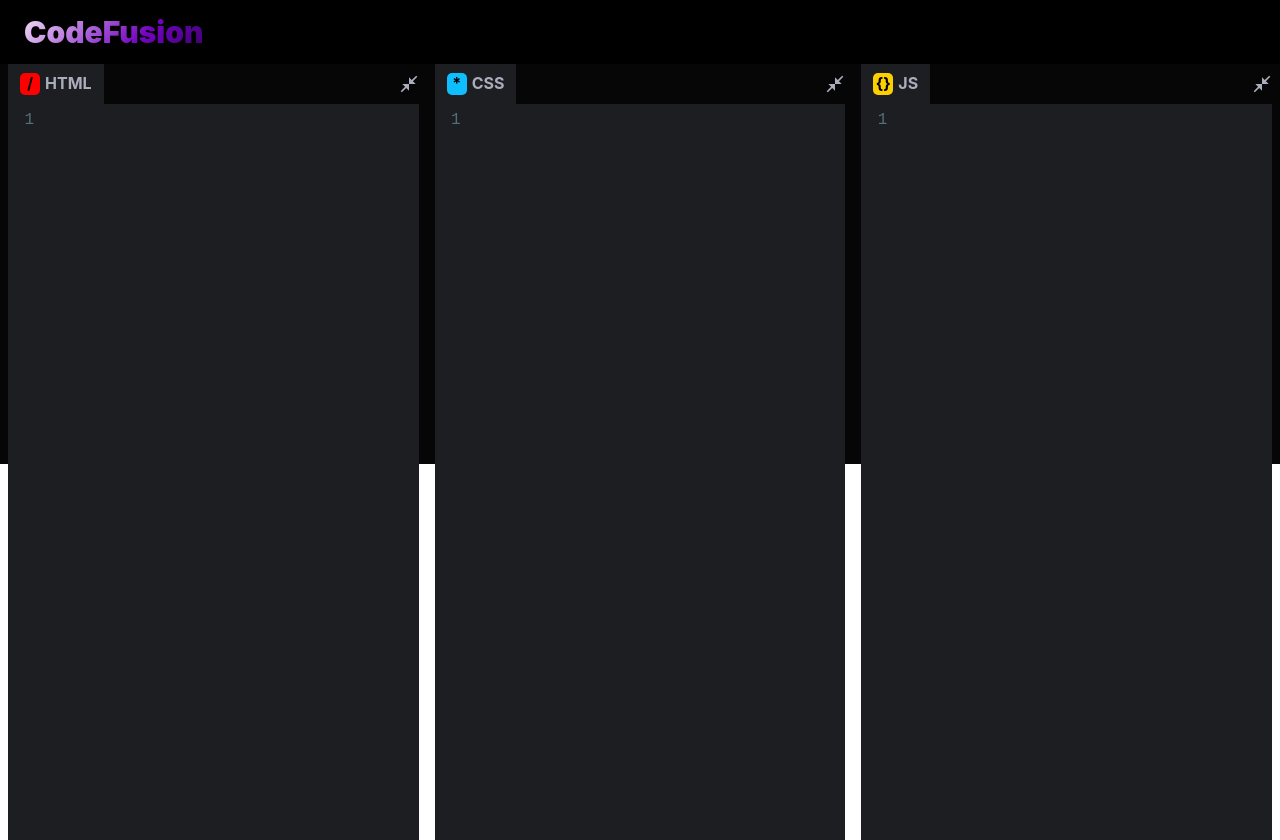
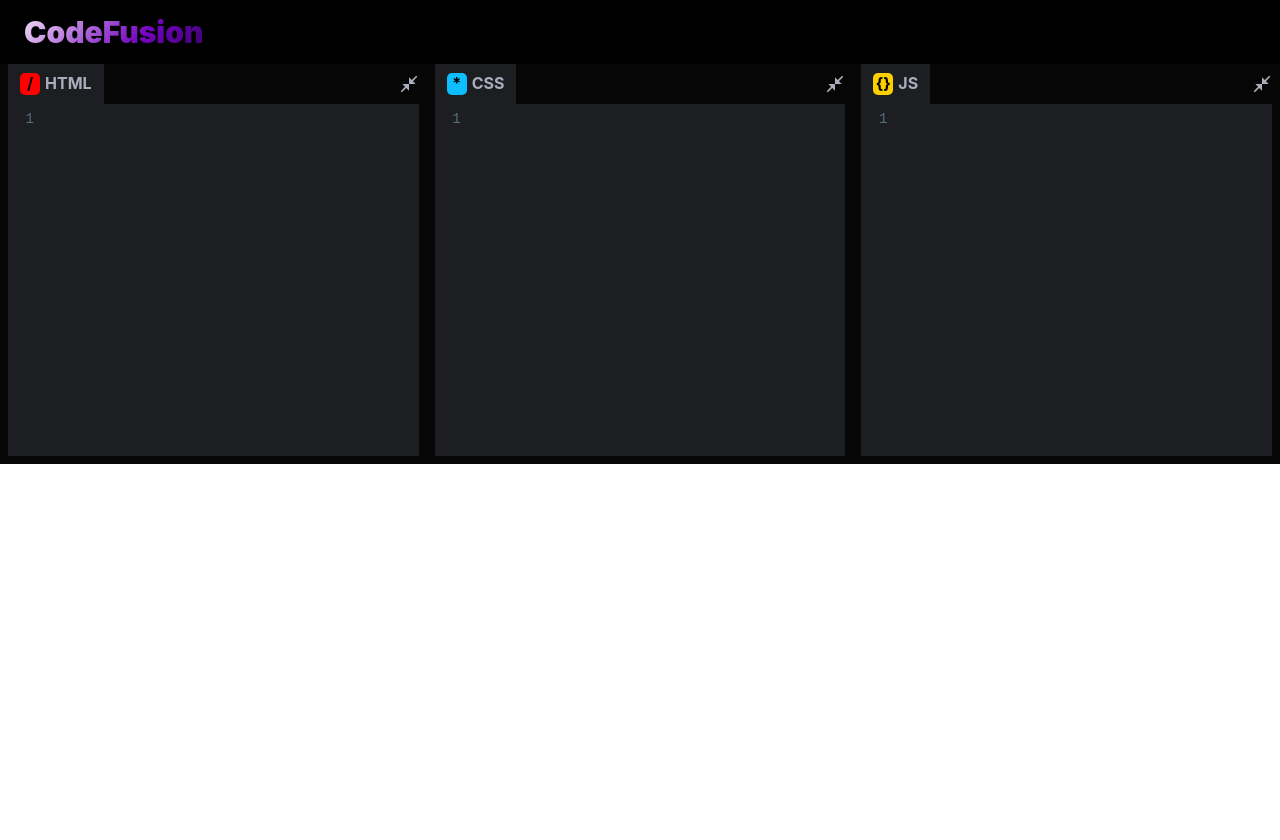
Before and after one commit to muku007-codes/CodeFusion, a React (Create React App) app: page /ide in a window 1280 px wide. After the commit the page ends 800 px from the top, so only its background shows below. Built offline with nearby package versions, Linux system fonts and the light colour scheme.

Commit message:
updates 4

```diff
--- a/src/App.css
+++ b/src/App.css
@@ -2,14 +2,14 @@
 @import url('https://fonts.googleapis.com/css2?family=Bruno+Ace+SC&display=swap');
 @import url('https://fonts.googleapis.com/css2?family=Pacifico&display=swap'); */
 
-@import url("https://fonts.googleapis.com/css2?family=Hanken+Grotesk:ital,wght@0,200;0,400;0,600;0,900;1,100&display=swap");
+@import url('https://fonts.googleapis.com/css2?family=Hanken+Grotesk:ital,wght@0,200;0,400;0,600;0,900;1,100&display=swap');
 /* font-family: 'Hanken Grotesk', sans-serif; */
-@import url("https://fonts.googleapis.com/css2?family=Inconsolata:wght@200;300;400;600;900&display=swap");
+@import url('https://fonts.googleapis.com/css2?family=Inconsolata:wght@200;300;400;600;900&display=swap');
 /* font-family: 'Inconsolata', monospace; */
 
 .container {
   overflow: scroll;
-  font-family: "Hanken Grotesk", sans-serif;
+  font-family: 'Hanken Grotesk', sans-serif;
 }
 
 *::-webkit-scrollbar {
@@ -22,7 +22,7 @@
   align-items: center;
   justify-content: space-around;
   color: black;
-  background-color: #fff0e5;
+  /* background-color: #fff0e5; */
 }
 .section1-left p {
   margin-bottom: 10vh;
@@ -138,7 +138,7 @@
   animation: animate 10s linear infinite;
 }
 
-.homeidelogo{
+.homeidelogo {
   font-size: larger;
   font-weight: 900;
   background: linear-gradient(
@@ -186,7 +186,7 @@
 
 .leaveBtn,
 .copyBtn {
-  font-family: "Inconsolata", monospace;
+  font-family: 'Inconsolata', monospace;
   border-radius: 3px;
   font-weight: bold;
   background: #4aed88;
@@ -263,11 +263,11 @@
   font-weight: bolder;
   background: linear-gradient(
     135deg,
-    #FEAC5E 0%,
-    #C779D0 25%,
-    #4BC0C8 50%,
-    #C779D0 75%,
-    #FEAC5E 100%
+    #feac5e 0%,
+    #c779d0 25%,
+    #4bc0c8 50%,
+    #c779d0 75%,
+    #feac5e 100%
   );
   background-size: 400%;
   background-clip: inherit;
@@ -296,7 +296,7 @@
 }
 
 .wrapper {
-  font-family: "Inconsolata", monospace;
+  font-family: 'Inconsolata', monospace;
   height: 100vh;
   width: 100vw;
 }
@@ -344,28 +344,11 @@
   overflow: hidden;
 }
 
-/* .CodeMirror {
-  min-height: 92vh !important;
-  font-size: 16px;
-  line-height: 1.6;
-} */
-
-/* .CodeMirror{
-  min-height: 92vh !important;
-  font-size: 16px;
-  line-height: 1.6;
-} */
-
 .CodeMirror {
-  min-height: 92vh !important;
-  font-size: 16px;
+  min-height: 92vh;
+  font-size: 14px;
   line-height: 1.6;
 }
-
-
-/* .sample {
-  height: 92vh !important;
-} */
 
 .clientsList {
   display: flex;
@@ -390,7 +373,7 @@
   background: #ff9966;
   background: -webkit-linear-gradient(to right, #ff5e62, #ff9966);
   background: linear-gradient(to right, #ff5e62, #ff9966);
-  font-family: "Inconsolata", monospace;
+  font-family: 'Inconsolata', monospace;
   font-weight: bold;
   height: 30px;
   width: 80px;
@@ -411,7 +394,7 @@
   font-size: 14px;
 }
 .joinPageWrapper {
-  font-family: "Inconsolata", monospace;
+  font-family: 'Inconsolata', monospace;
   display: flex;
   align-items: center;
   justify-content: center;
@@ -446,7 +429,7 @@
 }
 
 input {
-  font-family: "Inconsolata", monospace;
+  font-family: 'Inconsolata', monospace;
   border: none;
   height: 4vh;
   border-radius: 3px;
--- a/src/pages/CodeEditor.jsx
+++ b/src/pages/CodeEditor.jsx
@@ -1,15 +1,15 @@
-import styled from "@emotion/styled";
-import { Box } from "@mui/material";
-import CloseFullscreenIcon from "@mui/icons-material/CloseFullscreen";
-import { useState } from "react";
-import { Controlled as ControlledEditor } from "react-codemirror2";
-import "codemirror/theme/material.css";
-import "codemirror/lib/codemirror.css";
-import "codemirror/mode/xml/xml";
-import "codemirror/mode/javascript/javascript";
-import "codemirror/mode/css/css";
+import styled from '@emotion/styled';
+import { Box } from '@mui/material';
+import CloseFullscreenIcon from '@mui/icons-material/CloseFullscreen';
+import { useState } from 'react';
+import { Controlled as ControlledEditor } from 'react-codemirror2';
+import 'codemirror/theme/material.css';
+import 'codemirror/lib/codemirror.css';
+import 'codemirror/mode/xml/xml';
+import 'codemirror/mode/javascript/javascript';
+import 'codemirror/mode/css/css';
 
-import "./codeeditor.css";
+import './codeeditor.css';
 
 const Container = styled(Box)`
   flex-grow: 1;
@@ -34,29 +34,28 @@
 `;
 
 const CodeEditor = ({ heading, icon, color, value, onChange }) => {
-
   const [open, setOpen] = useState(true);
 
-    const handleChange =  (editor, data, value) => {
+  const handleChange = (editor, data, value) => {
     onChange(value);
-    }
+  };
 
   return (
-    <Container style={open ? null : {flexGrow: 0}}>
+    <Container style={open ? null : { flexGrow: 0 }}>
       <Header>
         <Heading>
           <Box
-            component="span"
+            component='span'
             style={{
               background: color,
               height: 20,
               width: 20,
-              display: "flex",
-              placeContent: "center",
+              display: 'flex',
+              placeContent: 'center',
               borderRadius: 5,
               marginRight: 5,
               paddingBottom: 2,
-              color: "#000",
+              color: '#000',
             }}
           >
             {icon}
@@ -64,21 +63,23 @@
           {heading}
         </Heading>
         <CloseFullscreenIcon
-            fontSize="small"
-            style={{alignSelf: "center"}}
-            onClick = {() => setOpen(prevState => !prevState)}
+          fontSize='small'
+          style={{ alignSelf: 'center' }}
+          onClick={() => setOpen((prevState) => !prevState)}
         />
       </Header>
-
+      <div className='ide_editor'>
         <ControlledEditor
-        idName="controlled-editor"
+          id='ide-editor'
+          idName='controlled-editor'
           value={value}
           onBeforeChange={handleChange}
           options={{
-          theme: "material",
+            theme: 'material',
             lineNumbers: true,
           }}
         />
+      </div>
     </Container>
   );
 };
--- a/src/pages/codeeditor.css
+++ b/src/pages/codeeditor.css
@@ -1,25 +1,16 @@
-/* .controlled-editor .CodeMirror-scroll {
-    min-height: 44vh !important;
-    color: #fff;
-  } */
+.ide_editor {
+  /* height: 44vh; */
+  overflow: scroll;
+}
 
-  /* .editor-container {
-    flex-grow: 1;
-    min-height: 44vh;
-  } */
-
-  .CodeMirror #controlled-editor {
-    min-height: 44vh !important;
-
-  }
-  .result{
-    position: fixed;
-    z-index: 1;
-  }
+.result {
+  position: fixed;
+  z-index: 1;
+}
 .CodeMirror-gutters {
-    background: #1d1e22 !important;
+  background: #1d1e22 !important;
 }
 
 .CodeMirror-scroll {
-    background: #1d1e22;
+  background: #1d1e22;
 }
--- a/src/pages/main.js
+++ b/src/pages/main.js
@@ -6,7 +6,7 @@
 const main = () => {
   return (
     <>
-      {/* <Particle id='particle' color='#0b0f1a' /> */}
+      <Particle id='particle' color='#fff0e5' />
       <div className='container'>
         <div className='section1'>
           <div className='section1-left'>
@@ -37,7 +37,7 @@
               Open a Codeshare editor, write or copy code, then share it with
               friends and colleagues. Pair program and troubleshoot together.
             </p>
-            <Link to='/join' className='sharebtn card-btn' >
+            <Link to='/join' className='sharebtn card-btn'>
               Hack Together
             </Link>
           </div>
--- a/src/pages/partical.js
+++ b/src/pages/partical.js
@@ -61,7 +61,7 @@
             color: '#e1d9d1',
             distance: 150,
             enable: true,
-            opacity: 0.1,
+            opacity: 0.5,
             width: 1,
           },
           collisions: {
@@ -85,7 +85,7 @@
             value: 80,
           },
           opacity: {
-            value: 0.2,
+            value: 0.5,
           },
           shape: {
             type: 'circle',
```
Also changed, not shown: src/components/codeEditor.js (+4 -5 lines), src/pages/Joinpage.js (+9 -10 lines). Lines whose indentation alone changed are shown as unchanged.
